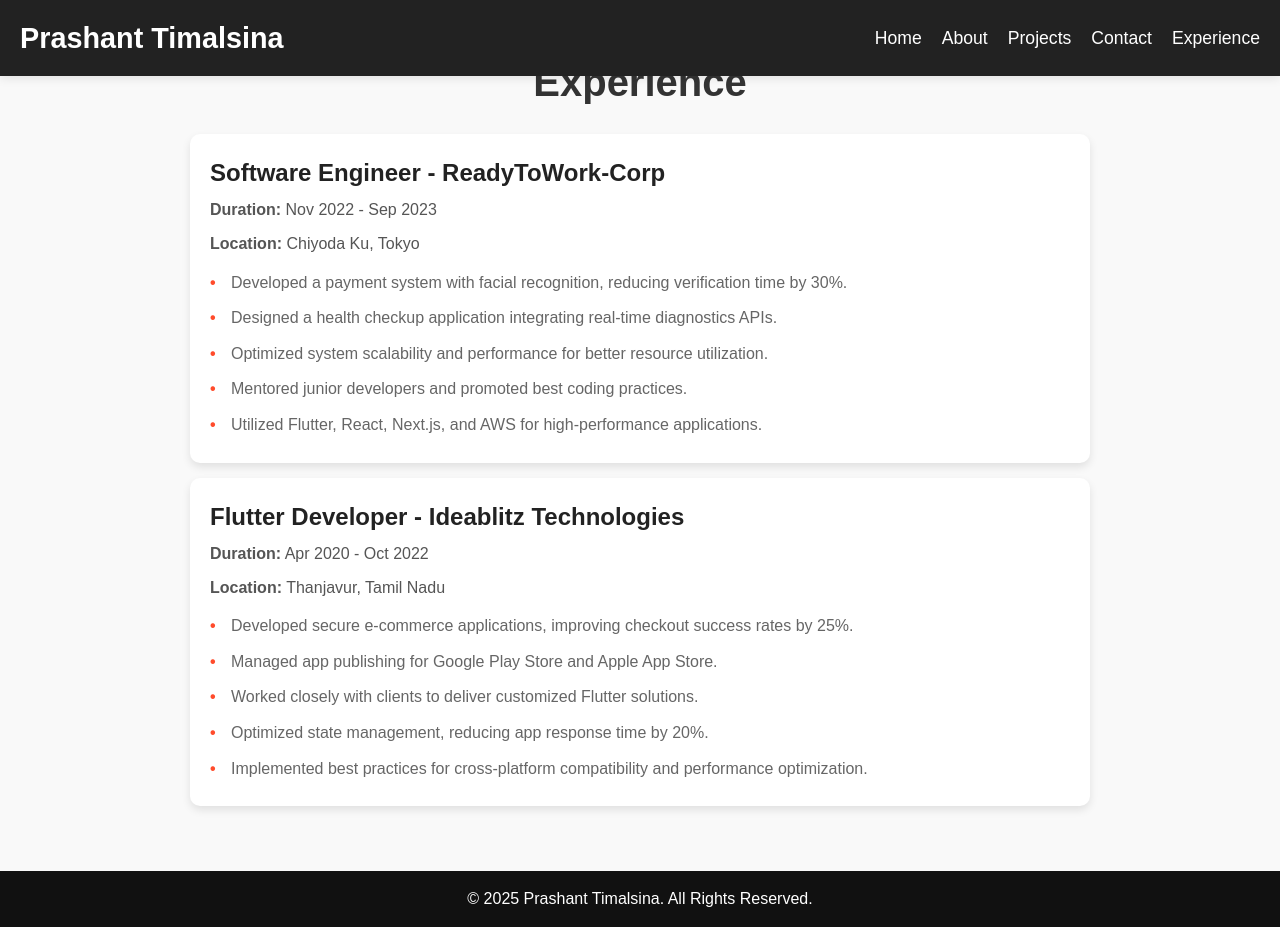
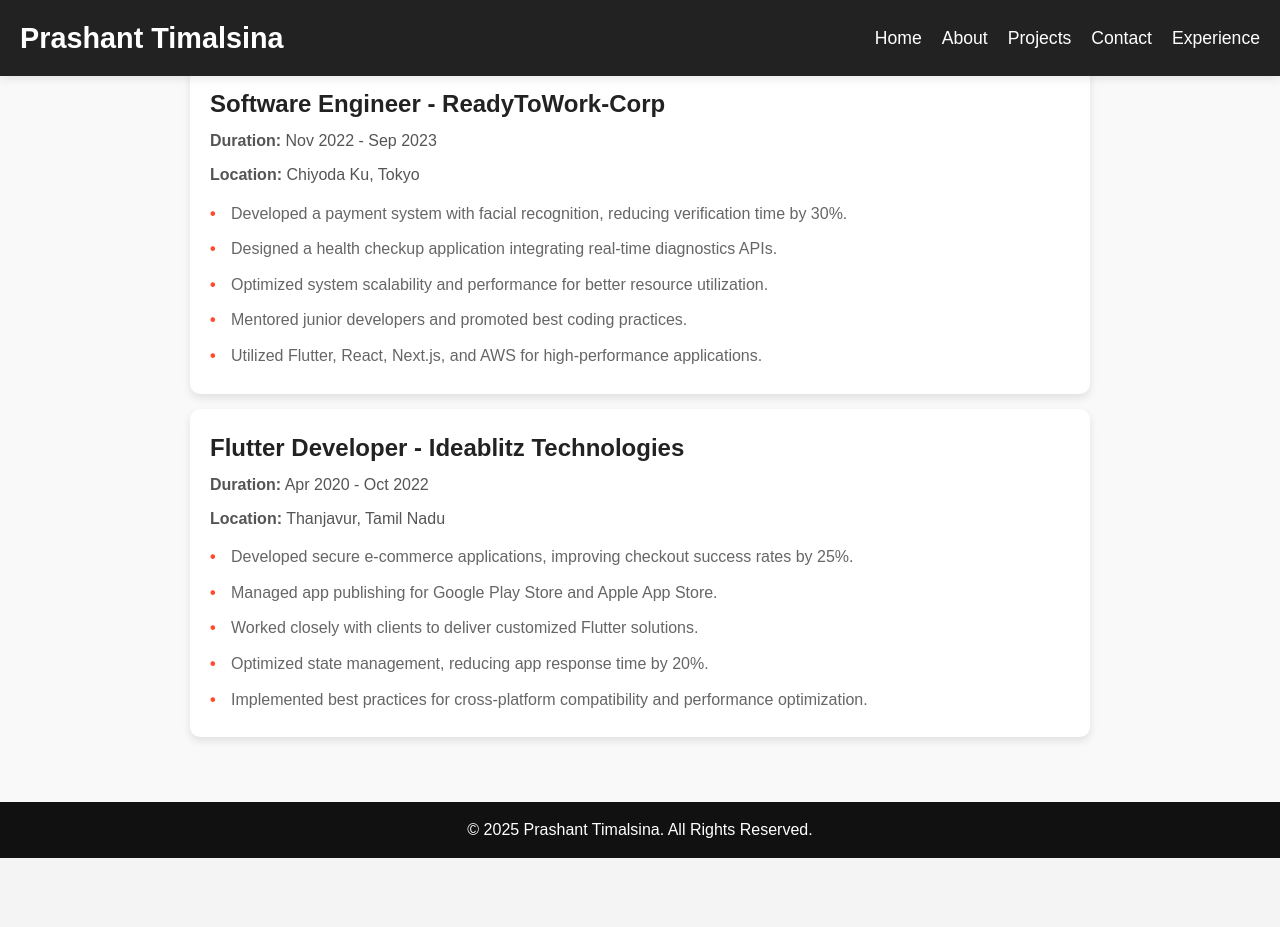
Before and after one commit to creativeprashant007/prashant-profile, a React (Create React App) app: page /experience in a window 1280 px wide. After the commit the page ends 858 px from the top, so only its background shows below. Built offline with nearby package versions, Linux system fonts and the light colour scheme.

Commit message:
fix:experience heading

```diff
--- a/src/pages/Experience.js
+++ b/src/pages/Experience.js
@@ -5,7 +5,7 @@
   return (
     <section className="experience">
       <div className="experience-content">
-        <h2>Experience</h2>
+        {/* <h2>Experience</h2> */}
         {resumeData.experience.map((exp, index) => (
           <div key={index} className="experience-item">
             <h3>{exp.role} - {exp.company}</h3>
```
